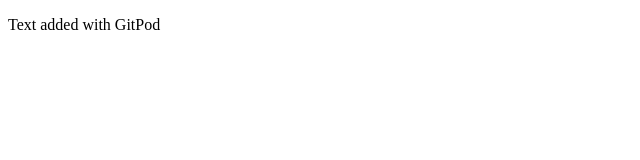
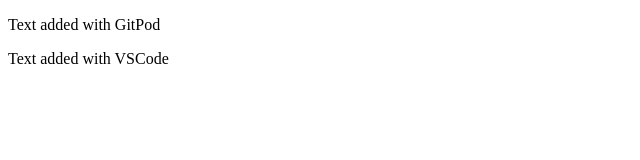
Before and after one commit to alexkavanagh-dev/cli, a plain HTML site: page index.html in a window 1280 px wide. Shown: the whole page, without its empty margins (0-640 px from the left). Drawn offline with Linux system fonts and the light colour scheme.

Commit message:
Added paragraph through VSCode

```diff
--- a/index.html
+++ b/index.html
@@ -8,5 +8,6 @@
 </head>
 <body>
     <p>Text added with GitPod</p>
+    <p>Text added with VSCode</p>
 </body>
 </html>
```
